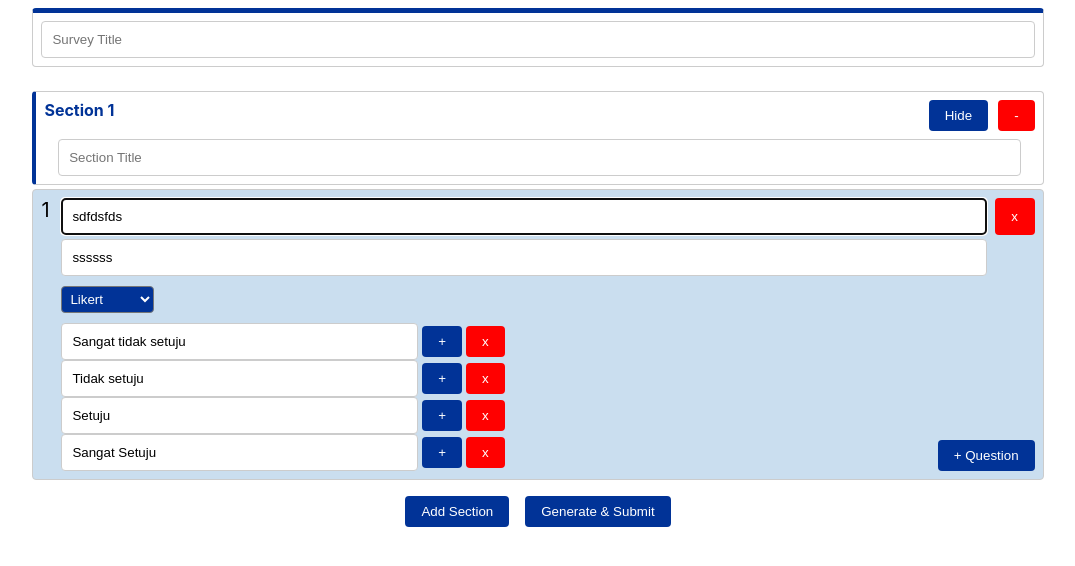
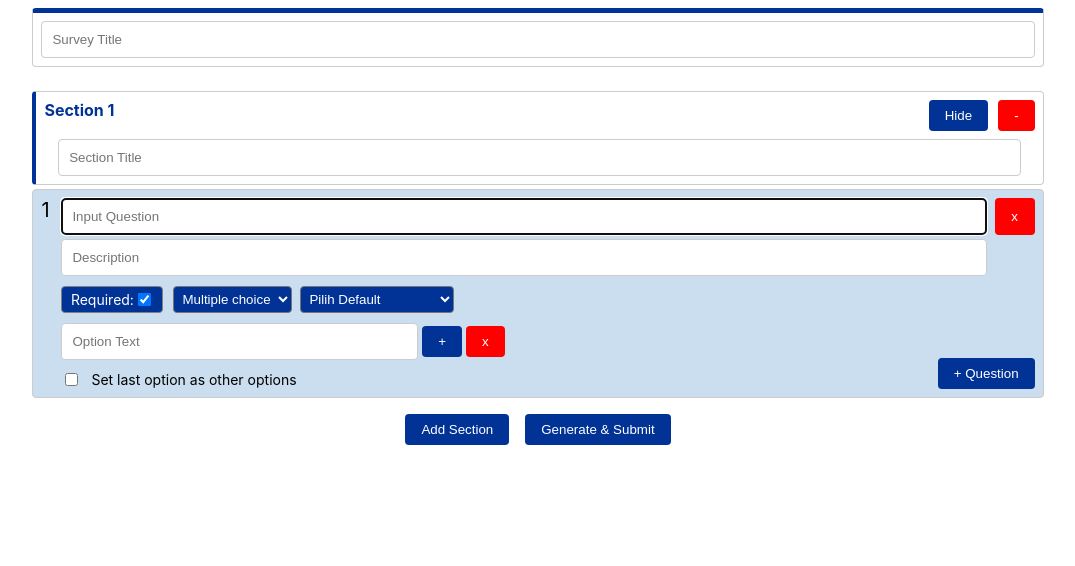
Before and after one commit to asarisoft/DynamicFormLikeGoogleForm, a React (Create React App) app: page / in a window 1280 px wide. Both pictures are taken after a click on the element 626 px from the left and 216 px from the top of the page. Shown: the top 566 px of the page, without its empty margins (102-1177 px from the left). Built offline with nearby package versions, Linux system fonts and the light colour scheme.

Commit message:
penyisipan pesan

```diff
--- /dev/null
+++ b/netlify/state.json
@@ -0,0 +1,3 @@
+{
+    "id": "5aa407e1-b7a7-4f69-a498-ad7874de280c"
+}
--- a/src/components/form/index.js
+++ b/src/components/form/index.js
@@ -66,28 +66,28 @@ class Form extends Component {
       }
     }, 1000)
     // For Test
-    const uu = [
-      {
-        "_id": "1697092737554",
-        "title": "sdfdsfds",
-        "section_title": "sdfsdf",
-        "section": 1,
-        "questionNumber": 1,
-        "descriptions": "ssssss",
-        "required": true,
-        "form": {
-          "type": "likert",
-          "option": [
-            "Sangat tidak setuju",
-            "Tidak setuju",
-            "Setuju",
-            "Sangat Setuju"
-          ]
-        }
-      }
-    ]
-    const kkk = this.buildStateFromListQuestion(uu);
-    this.setState({ sections: kkk, title: "data.title" });
+    // const uu = [
+    //   {
+    //     "_id": "1697092737554",
+    //     "title": "sdfdsfds",
+    //     "section_title": "sdfsdf",
+    //     "section": 1,
+    //     "questionNumber": 1,
+    //     "descriptions": "ssssss",
+    //     "required": true,
+    //     "form": {
+    //       "type": "single",
+    //       "option": [
+    //         "Sangat tidak setuju",
+    //         "Tidak setuju",
+    //         "Setuju",
+    //         "Sangat Setuju"
+    //       ]
+    //     }
+    //   }
+    // ]
+    // const kkk = this.buildStateFromListQuestion(uu);
+    // this.setState({ sections: kkk, title: "data.title" });
   }
 
   // Fungsi untuk menambah section baru
@@ -104,20 +104,16 @@ class Form extends Component {
   }
 
   // Fungsi untuk menambah pertanyaan baru ke dalam section
-  addQuestionToSection = (sectionIndex) => {
-    // Set semua pertanyaan dalam section sebagai non-aktif saat pertanyaan baru ditambahkan
+  addQuestionToSection = (sectionIndex, questionIndex) => {
     const updatedSections = [...this.state.sections];
     updatedSections[sectionIndex].questions.forEach((question) => {
       question.isActive = false;
     });
-
-    // update data question
-    updatedSections[sectionIndex].questions.push({
-      isActive: true,
-    });
+    updatedSections[sectionIndex].questions.splice(questionIndex+1, 0, { isActive: true, _id: `${Date.now()}`, });
     updatedSections[sectionIndex].isQuestionsVisible = true
     this.setState({ sections: updatedSections });
   }
+
 
   // Fungsi untuk mengganti title section
   onUpdateTitleSection = (e, sectionIndex) => {
@@ -208,7 +204,6 @@ class Form extends Component {
         result.push(dataQuestion)
       });
     });
-    console.log("updatedSections", updatedSections)
     // update local state
     this.setState({ sections: updatedSections, title: this.headerRef.state.title });
     // send to iframe
@@ -250,7 +245,7 @@ class Form extends Component {
         action: actions
       }
     }
-    else if (fieldData.type === "multiple" || fieldData.type === "likert") {
+    else if (fieldData.type === "multiple") {
       const options = []
       fieldData.options?.map(dt => {
         options.push(dt.label)
@@ -310,7 +305,7 @@ class Form extends Component {
           label: option,
           action: item.form.action[idx], // Assuming the first action is correct
         }));
-      } else if (item.form.type === 'multiple' || item.form.type === 'likert') {
+      } else if (item.form.type === 'multiple') {
         question.options = item.form.option.map(option => ({
           label: option,
           action: '',
@@ -336,7 +331,6 @@ class Form extends Component {
 
   render() {
     const { sections } = this.state;
-    console.log("sections", sections)
     return (
       <FormContainer>
         <Header ref={(ref) => { this.headerRef = ref }}
@@ -346,7 +340,7 @@ class Form extends Component {
           <div key={sectionIndex}>
             <Section label={section.label}
               section={section}
-              onAddField={() => this.addQuestionToSection(sectionIndex)}
+              onAddField={() => this.addQuestionToSection(sectionIndex, -1)}
               onToggleQustion={() => this.toggleQuestionsVisibility(sectionIndex)}
               onDeleteSection={() => this.deleteSection(sectionIndex)}
               onUpdateTitle={(title) => this.onUpdateTitleSection(title, sectionIndex)}
@@ -355,7 +349,7 @@ class Form extends Component {
             <div style={{ display: section.isQuestionsVisible ? 'block' : 'none' }}>
               {section.questions.map((question, questionIndex) => (
                 <Question
-                  key={`${sectionIndex}${questionIndex}`}
+                  key={`${sectionIndex}-${question._id}`}
                   question={question}
                   questionIndex={questionIndex}
                   onClick={() => this.setActiveQuestion(sectionIndex, questionIndex)}
@@ -366,7 +360,7 @@ class Form extends Component {
                     }
                     this.fieldRefs[sectionIndex][questionIndex] = ref; // Simpan referensi ke komponen Question
                   }}
-                  onAddQuestion={() => this.addQuestionToSection(sectionIndex)}
+                  onAddQuestion={() => this.addQuestionToSection(sectionIndex, questionIndex)}
                 />
               ))}
             </div>
--- a/src/components/form/question/index.js
+++ b/src/components/form/question/index.js
@@ -1,6 +1,5 @@
 import React, { Component } from 'react';
 import Options from './option';
-import Likert from './likert';
 import Scale from './scale';
 import Paragraph from './paragraph';
 import { FieldsContainer } from './indexElement';
@@ -12,7 +11,7 @@ class Question extends Component {
     super(props);
     this.state = {
       _id: `${Date.now()}`,
-      type: 'likert',
+      type: 'choice',
       title: '',
       descriptions: '',
       required: true,
@@ -21,29 +20,25 @@ class Question extends Component {
 
   componentDidMount() {
     const question = this.props.question;
-    // by default likert will be first
-    const defaultOptions = [
-      { label: 'Sangat tidak setuju', action: '' },
-      { label: 'Tidak setuju', action: '' },
-      { label: 'Setuju', action: '' },
-      { label: 'Sangat Setuju', action: '' }
-    ]
-
+    // untuk default data bukan di kirim ke component
     this.setState({
       _id: question._id || `${Date.now()}`,
-      type: question.type || 'likert',
+      type: question.type || 'choice',
       title: question.title || '',
       descriptions: question.descriptions || '',
       required: question.required || true,
       scale: question.scale,
-      options: question.options || defaultOptions
+      options: question.options
     })
   }
 
   // update data ke props utama
   handleInputQuestion = (e) => {
-    this.setState({ title: e.target.value });
+    this.setState({ title: e.target.value }, () => {
+      // this.props.onUpdateQuestion(this.state)
+    });
   };
+
   handleInputDescription = (e) => {
     this.setState({ descriptions: e.target.value });
   };
@@ -56,21 +51,33 @@ class Question extends Component {
     this.setState((prevState) => ({ required: !prevState.required }));
   };
 
+  handleDefaultOptions = (e) => {
+    let defaultOptions = [
+      { label: 'Sangat tidak baik', action: '' },
+      { label: 'Tidak baik', action: '' },
+      { label: 'Baik', action: '' },
+      { label: 'Sangat baik', action: '' }
+    ]
+
+    if (e.target.value == "setuju") {
+      defaultOptions = [
+        { label: 'Sangat tidak setuju', action: '' },
+        { label: 'Tidak setuju', action: '' },
+        { label: 'Setuju', action: '' },
+        { label: 'Sangat Setuju', action: '' }
+      ]
+    }
+    this.setState({ options: defaultOptions });
+  };
+
   // digunakan untuk render setalah type dirubah
   renderAnswerTypeComponent() {
-    const { type } = this.state;
+    const { type, options } = this.state;
     switch (type) {
-      case 'likert':
-        return <Likert
-          type="likert"
-          question={this.props.question}
-          onUpdateState={(data) => {
-            this.setState({ options: data })
-          }} />;
       case 'choice':
         return <Options type="choice"
-          // digunakan untuk update state pas edit
           question={this.props.question}
+          defaultOptions = {this.state.options}
           onUpdateState={(data) => {
             this.setState({
               options: data.options,
@@ -79,14 +86,12 @@ class Question extends Component {
           }} />;
       case 'multiple':
         return <Options type="multiple"
-          // digunakan untuk update state pas edit
           question={this.props.question}
           onUpdateState={(data) => {
             this.setState({ options: data.options })
           }} />;
       case 'scale':
         return <Scale
-          // digunakan untuk update state pas edit
           question={this.props.question}
           onUpdateState={(data) => {
             this.setState({ scale: { ...data } })
@@ -131,8 +136,6 @@ class Question extends Component {
               onClick={() => onRemoveQuestion(questionIndex)}>x</StyledButton>
           </div>
 
-
-
           <div className='body' style={{ display: question?.isActive ? 'block' : 'none' }}>
             <div className='question' >
               <Input
@@ -142,42 +145,51 @@ class Question extends Component {
                 value={this.state.descriptions}
                 onChange={this.handleInputDescription}
               />
-              <div style={{width: '30px'}}>&nbsp;</div>
+              <div style={{ width: '30px' }}>&nbsp;</div>
             </div>
             <StyledButton
               className='btn-add-question'
               onClick={() => onAddQuestion()}>+ Question</StyledButton>
 
             <div className='type-wrapper'>
-              {/* <div className='required-wrapper'>
+              <div className='required-wrapper'>
                 <label> Required:</label>
                 <input
                   type="checkbox"
                   name="required"
-                  disabled={true}
                   checked={this.state.required}
                   onChange={this.handleRequiredChange}
                 />
-              </div> */}
+              </div>
               <select
                 name="answerType"
                 value={this.state.type}
                 onChange={this.handleAnswerTypeChange}
+                style={{ marginRight: '8px' }}
               >
-                <option value="likert">Likert</option>
+                <option value="choice">Multiple choice</option>
+                <option value="multiple">Checkboxes</option>
+                <option value="scale">Linear Scale</option>
                 <option value="paragraph">Paragraph</option>
-                <option value="choice">Single</option>
-                <option value="multiple">Multiple</option>
-                <option value="scale">Scale</option>
                 <option value="info">Info</option>
               </select>
-
-
+              {this.state.type === 'choice' &&
+                < select
+                  name="answerType"
+                  value={this.state.defaultOptions}
+                  onChange={this.handleDefaultOptions}
+                  style={{ marginRight: '8px' }}
+                >
+                  <option value=""> Pilih Default </option>
+                  <option value="baik">Baik - Tidak Baik</option>
+                  <option value="setuju">Setuju - Tidak Setuju</option>
+                </select>
+              }
             </div>
             {this.renderAnswerTypeComponent()}
           </div>
         </div>
-      </FieldsContainer>
+      </FieldsContainer >
     );
   }
 }
--- a/src/components/form/question/option.js
+++ b/src/components/form/question/option.js
@@ -15,13 +15,20 @@ class Options extends Component {
   }
 
   componentDidMount() {
-    console.log("this.props.question.options", this.props.question)
     if (this.props.question.options) {
       this.setState({
         options: this.props.question.options,
         other_options: this.props.question.other_options
       }, () => {
         this.props.onUpdateState(this.state)
+      })
+    }
+  }
+
+  componentDidUpdate(prevProps) {
+    if (this.props.defaultOptions && this.props.defaultOptions !== prevProps.defaultOptions) {
+      this.setState({
+        options: this.props.defaultOptions,
       })
     }
   }
```
Also changed, not shown: 1 other file (tests, documents, lock files or other folders).
